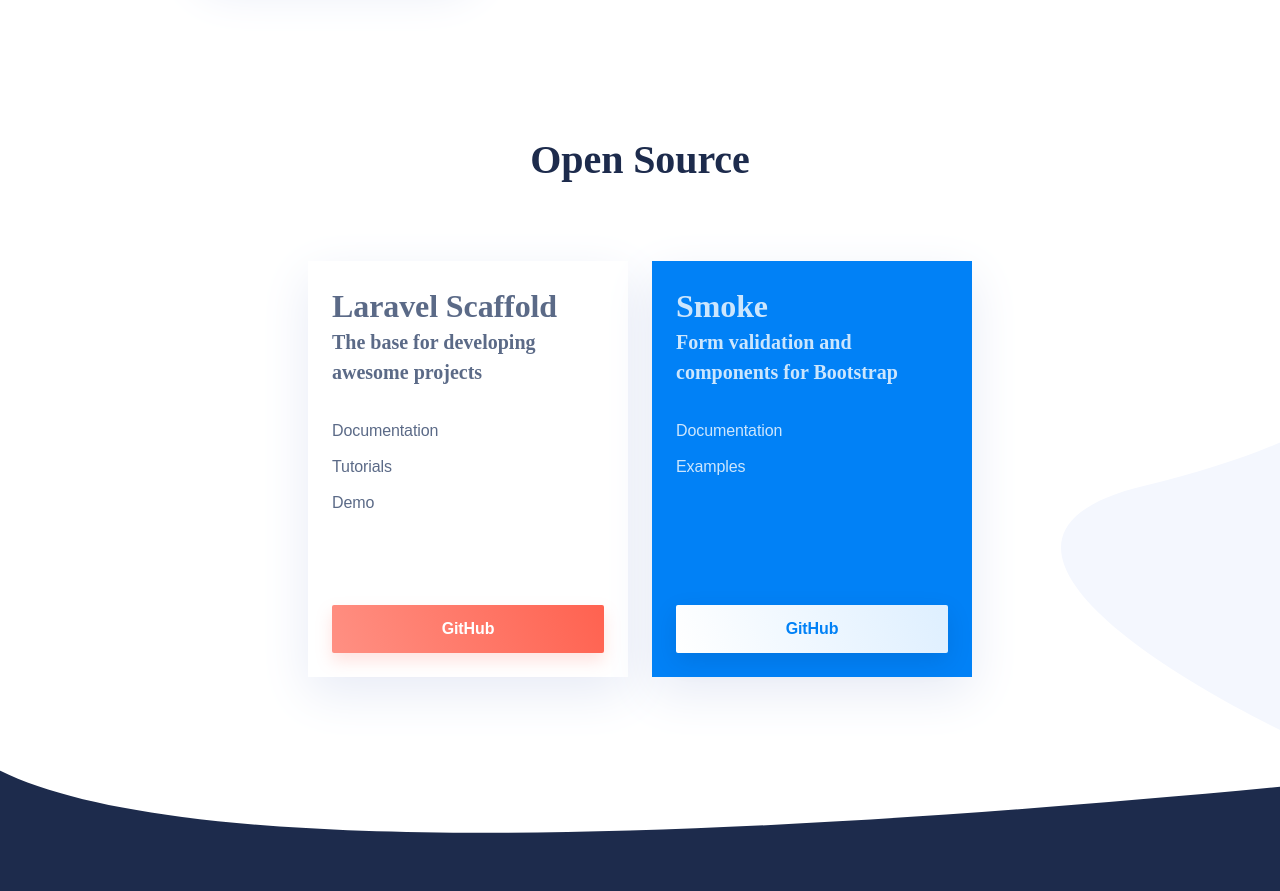
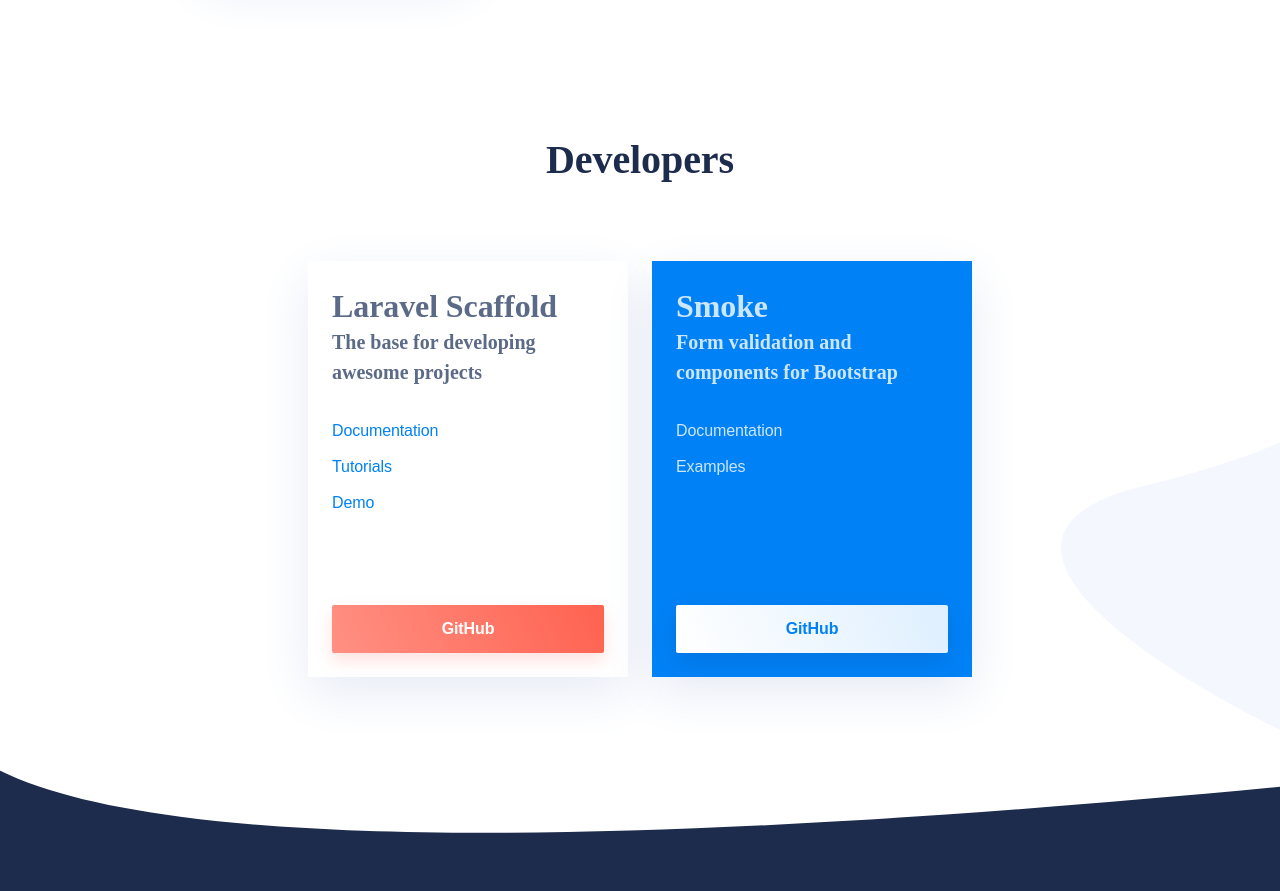
Before and after one commit to modulr/website-v2, a website: page index.html in a window 1280 px wide. Shown: the part 3340-4231 px from the top of the page. Drawn offline with nearby package versions, Linux system fonts and the light colour scheme; a web font is replaced by a local one.

Commit message:
add links to developer section

```diff
--- a/index.html
+++ b/index.html
@@ -361,7 +361,7 @@
             <section class="pricing section">
                 <div class="container">
                     <div class="pricing-inner section-inner">
-                        <h2 class="section-title mt-0 text-center">Open Source</h2>
+                        <h2 class="section-title mt-0 text-center">Developers</h2>
                         <div class="pricing-tables-wrap">
                             <div class="pricing-table is-revealing">
                                 <div class="pricing-table-inner">
@@ -376,18 +376,18 @@
                                         </div>
                                         <ul class="pricing-table-features list-reset text-xs">
                                             <li>
-                                                <span>Documentation</span>
+                                                <a href="https://laravel-scaffold-docs.modulr.io/" target="_blank">Documentation</a>
                                             </li>
                                             <li>
-                                                <span>Tutorials</span>
+                                                <a href="https://medium.com/modulr" target="_blank">Tutorials</a>
                                             </li>
                                             <li>
-                                                <span>Demo</span>
+                                                <a href="https://laravel-scaffold.modulr.io/" target="_blank">Demo</a>
                                             </li>
                                         </ul>
                                     </div>
                                     <div class="pricing-table-cta">
-                                        <a class="button button-primary button-shadow button-block" href="#">GitHub</a>
+                                        <a class="button button-primary button-shadow button-block" href="https://github.com/modulr/laravel-scaffold" target="_blank">GitHub</a>
                                     </div>
                                 </div>
                             </div>
@@ -404,15 +404,15 @@
                                         </div>
                                         <ul class="pricing-table-features list-reset text-xs">
                                             <li>
-                                                <span>Documentation</span>
+                                                <a href="http://alfredobarron.github.io/smoke/#/" target="_blank">Documentation</a>
                                             </li>
                                             <li>
-                                                <span>Examples</span>
+                                                <a href="https://codepen.io/alfredobarron/pen/rOgMvV" target="_blank">Examples</a>
                                             </li>
                                         </ul>
                                     </div>
                                     <div class="pricing-table-cta">
-                                        <a class="button button-shadow button-block" href="#">GitHub</a>
+                                        <a class="button button-shadow button-block" href="https://github.com/alfredobarron/smoke" target="_blank">GitHub</a>
                                     </div>
                                 </div>
                             </div>
```
